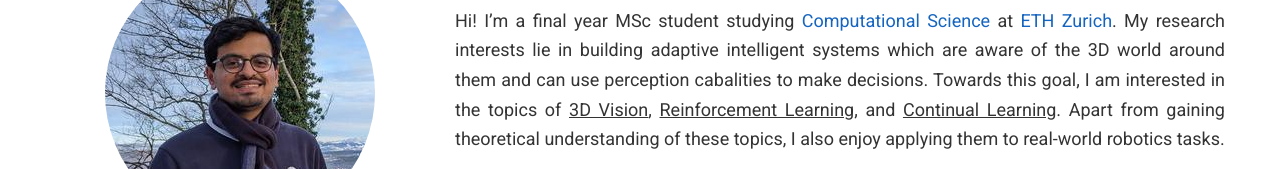
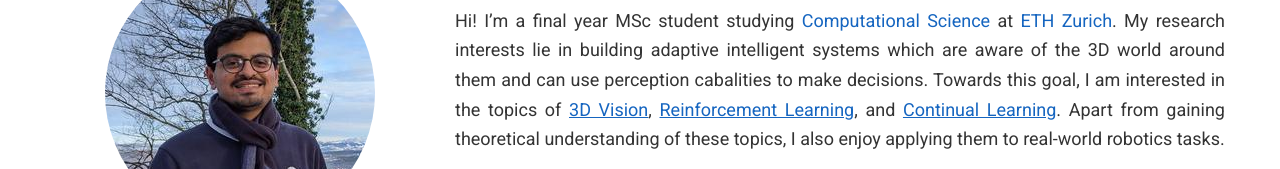
Before and after one commit to aunagar/aunagar.github.io, a plain HTML site: page index.html in a window 1280 px wide. Shown: the part 192-361 px from the top of the page. Drawn offline with nearby package versions, Linux system fonts and the light colour scheme; some packages are replaced by stand-ins of ours; some icons are missing.

Commit message:
updated hyperlinks

```diff
--- a/index.html
+++ b/index.html
@@ -937,7 +937,7 @@
 
     <div class="article-style">
       <div style="text-align: justify">
-<p>Hi! I&rsquo;m a final year MSc student studying <a href="https://rw.ethz.ch/" target="_blank" rel="noopener">Computational Science</a> at <a href="https://ethz.ch/en.html" target="_blank" rel="noopener">ETH Zurich</a>. My research interests lie in building adaptive intelligent systems which are aware of the 3D world around them and can use perception cabalities to make decisions. Towards this goal, I am interested in the topics of <u>3D Vision</u>, <u>Reinforcement Learning</u>, and <u>Continual Learning</u>. Apart from gaining theoretical understanding of these topics, I also enjoy applying them to real-world robotics tasks.</p>
+<p>Hi! I&rsquo;m a final year MSc student studying <a href="https://rw.ethz.ch/" target="_blank" rel="noopener">Computational Science</a> at <a href="https://ethz.ch/en.html" target="_blank" rel="noopener">ETH Zurich</a>. My research interests lie in building adaptive intelligent systems which are aware of the 3D world around them and can use perception cabalities to make decisions. Towards this goal, I am interested in the topics of <a href="project/3dvision"><u>3D Vision</u></a>, <a href="project/rlbattery"><u>Reinforcement Learning</u></a>, and <a href="project/clibm"><u>Continual Learning</u></a>. Apart from gaining theoretical understanding of these topics, I also enjoy applying them to real-world robotics tasks.</p>
 <p>Before starting my masters study, I finished my undergraduate at <a href="https://www.iitr.ac.in/" target="_blank" rel="noopener">IIT Roorkee</a> in India. Just after my undergraduate, I worked at <a href="https://www.zs.com/" target="_blank" rel="noopener">ZS Associates</a> as a Data Scientist for 2 years. I focused on many problems in healthcare domain including patient disease progression modeling, multi-channel marketing optimization, and real-time analytics.</p>
 </div>
     </div>
```
